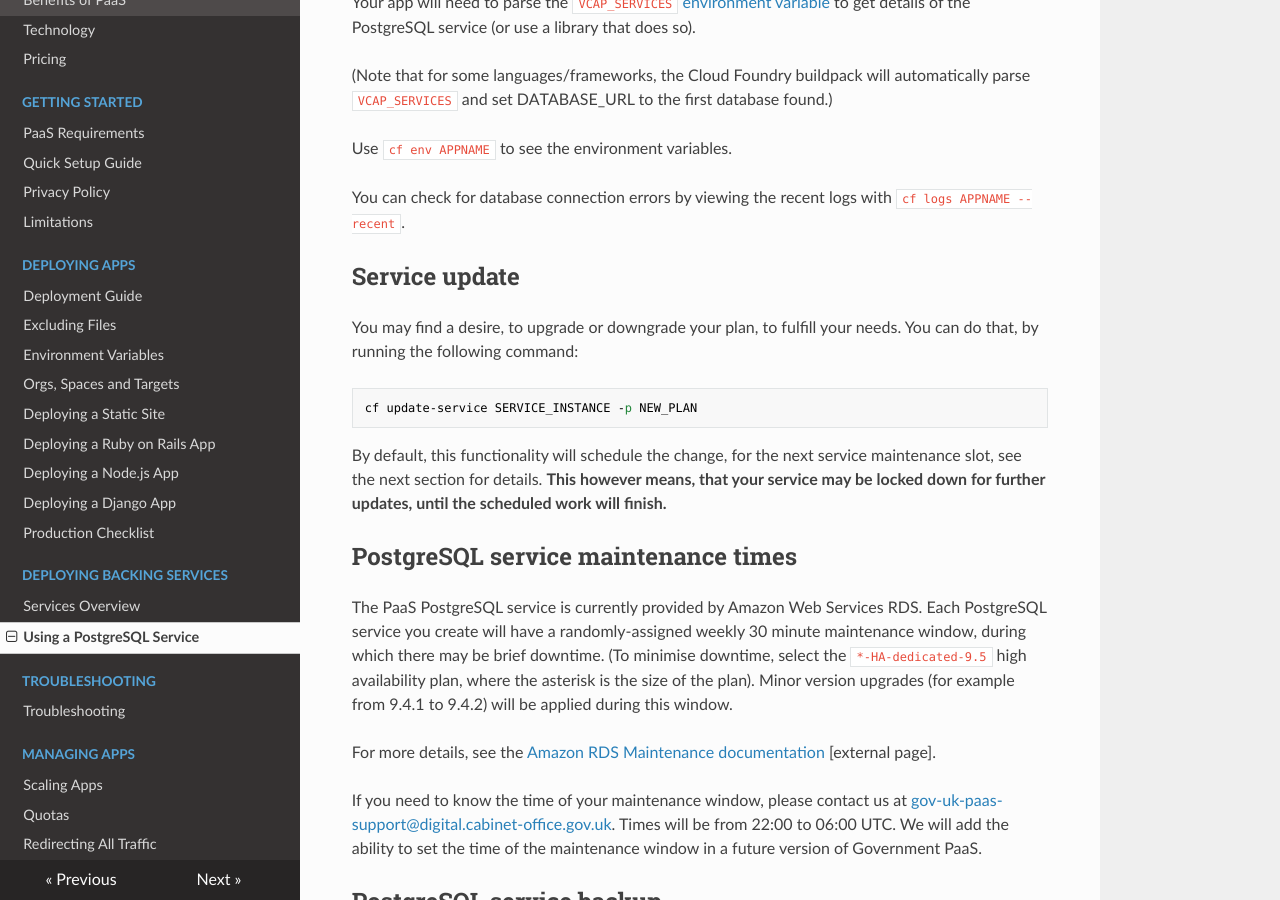
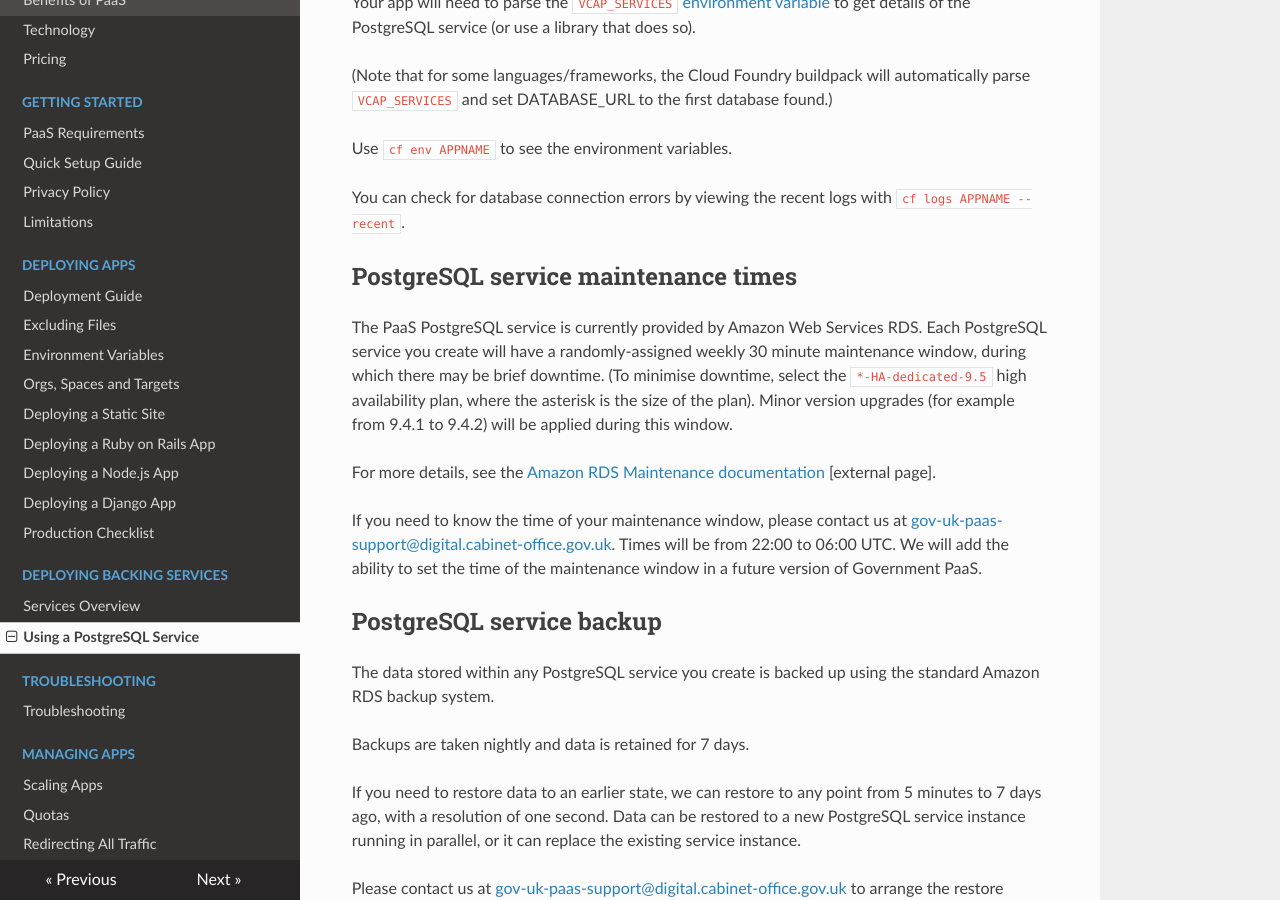
Before and after one commit to alphagov/paas-developer-docs, an MkDocs documentation site: the page built from docs/deploying_services/postgres.md, in a window 1280 px wide and 900 px high, scrolled down 2569 px. Built offline with MkDocs 1.6.1, drawn with Linux system fonts in a browser that asks for light colours; nearby versions of some CDN libraries; old or Windows-style settings are respelled for this version of MkDocs.

Commit message:
Remove Service Update instructions
We will be modifying this behaviour in future and currently do not
support the behaviour outlined in the docs.

````diff
--- a/docs/deploying_services/postgres.md
+++ b/docs/deploying_services/postgres.md
@@ -112,16 +112,6 @@ Use ``cf env APPNAME`` to see the environment variables.
 
 You can check for database connection errors by viewing the recent logs with ``cf logs APPNAME --recent``.
 
-## Service update
-
-You may find a desire, to upgrade or downgrade your plan, to fulfill your needs. You can do that, by running the following command:
-
-```
-cf update-service SERVICE_INSTANCE -p NEW_PLAN
-```
-
-By default, this functionality will schedule the change, for the next service maintenance slot, see the next section for details. **This however means, that your service may be locked down for further updates, until the scheduled work will finish.**
-
 ## PostgreSQL service maintenance times
 
 The PaaS PostgreSQL service is currently provided by Amazon Web Services RDS. Each PostgreSQL service you create will have a randomly-assigned weekly 30 minute maintenance window, during which there may be brief downtime. (To minimise downtime, select the ``*-HA-dedicated-9.5`` high availability plan, where the asterisk is the size of the plan). Minor version upgrades (for example from 9.4.1 to 9.4.2) will be applied during this window.
````
